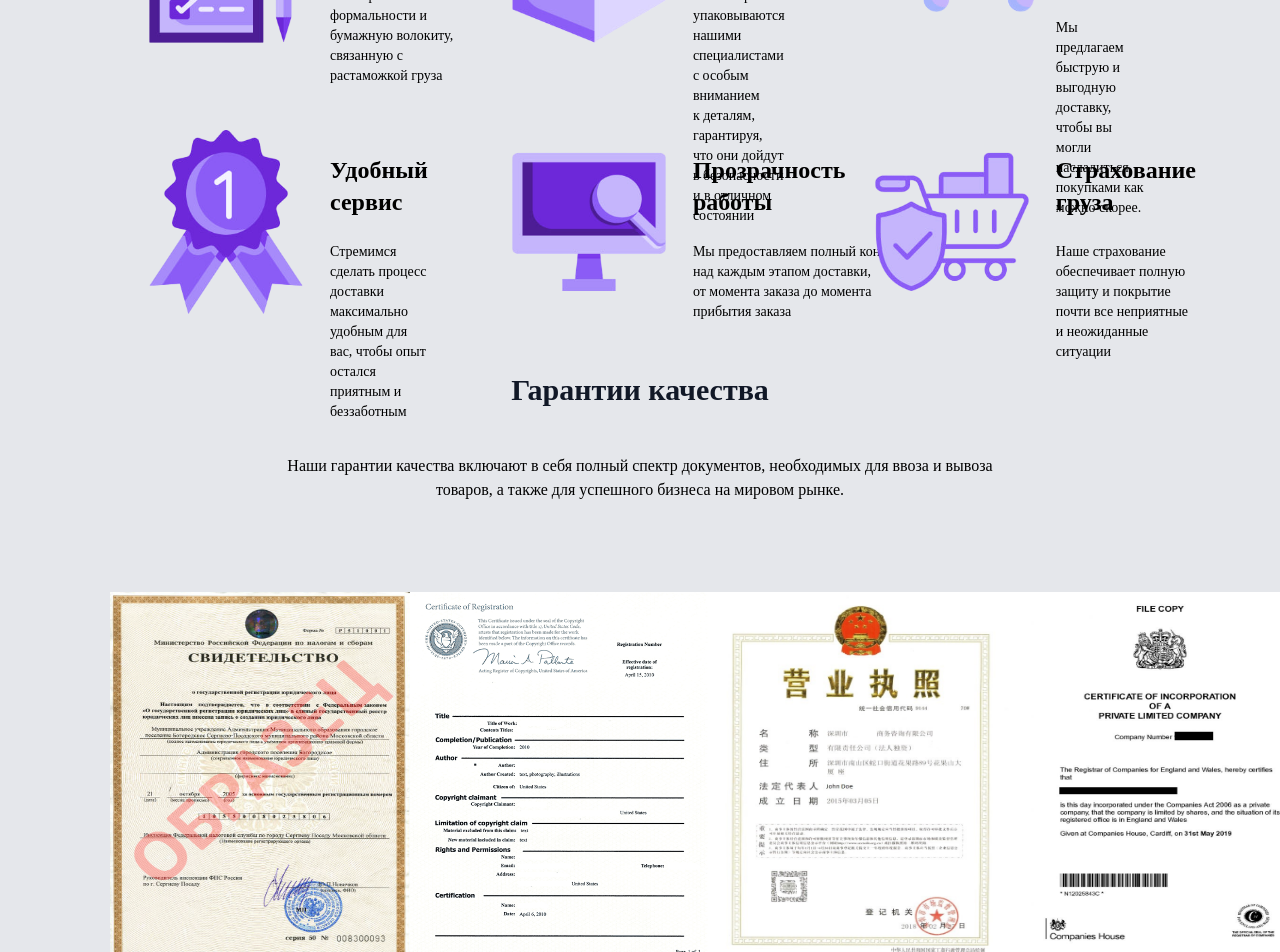
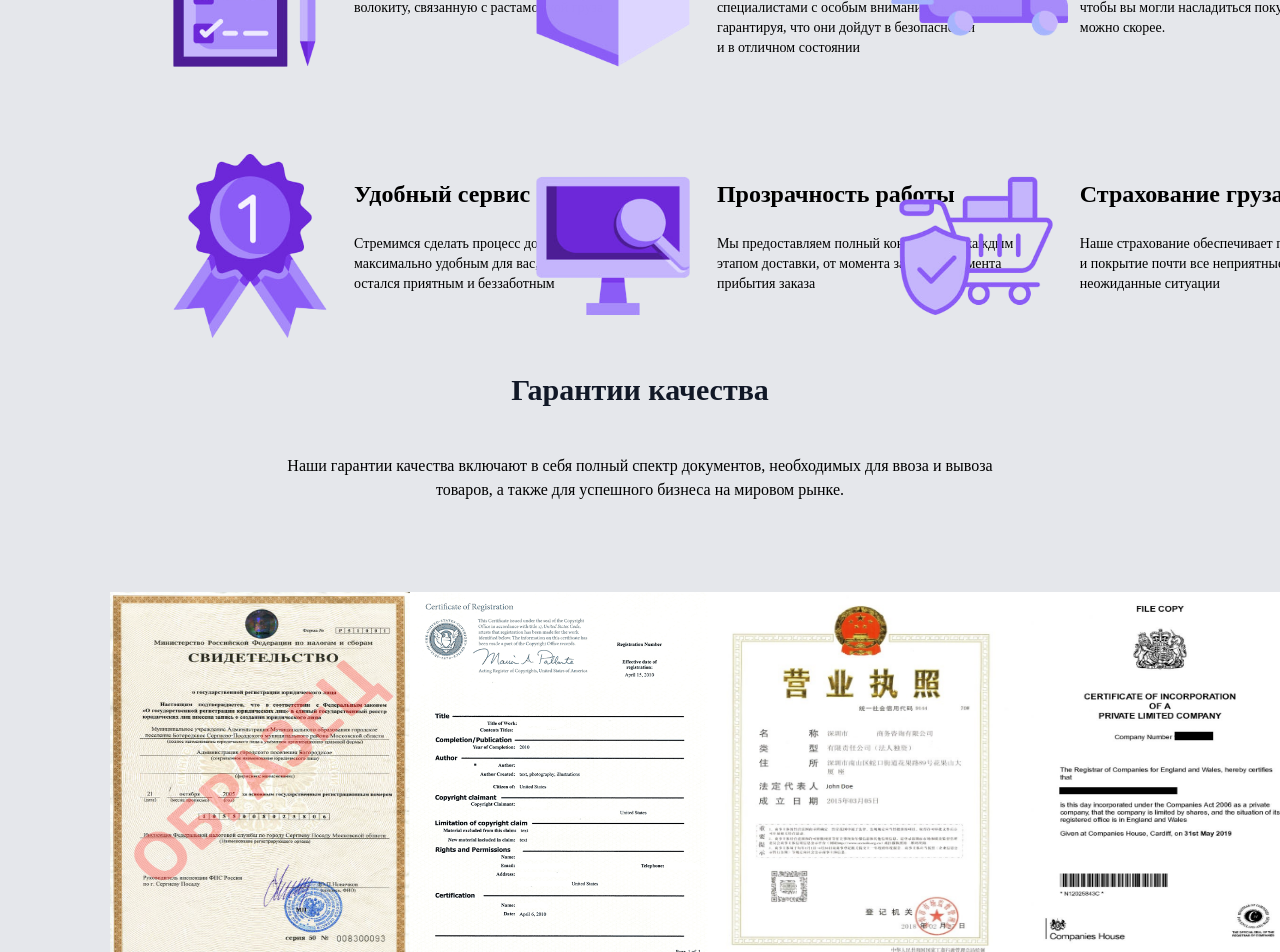
Before and after one commit to PouePouePoue/calculate_delivery_client, a React (Create React App) app: page / in a window 1280 px wide. Shown: the part 1020-1972 px from the top of the page. Built offline with nearby package versions, Linux system fonts and the light colour scheme.

Commit message:
Feat:change aboutUs and Certificate components

```diff
--- a/src/components/body/aboutUs/aboutUsContent/AboutUsContent.module.scss
+++ b/src/components/body/aboutUs/aboutUsContent/AboutUsContent.module.scss
@@ -6,41 +6,12 @@
     height: 392px;
     gap: 24px;
 
-    .block  {
+    .block {
         display: flex;
         max-width: 27%;
         width: 496px;
         height: 184px;
         gap: 12px;
         padding: 24px;
-        .aboutUsContentBoxText  {
-            width: 300px;
-            height: 104px;
-            gap: 12px;
-            .aboutUsContentTitle{
-                font-family: Formular;
-                font-weight: 900;
-                font-size: 24px;
-                line-height: 32px;
-                letter-spacing: 0%;
-                vertical-align: middle;
-                color: #000000;
-            }
-            .aboutUsContentText {
-                font-family: Formular;
-                font-weight: 400;
-                font-size: 14px;
-                line-height: 20px;
-                letter-spacing: 0%;
-                vertical-align: middle;
-                color: #000000;
-            }
-        }
-
-    }
-    img {
-         padding: 0;
-         margin: 0;
-          float: left;
     }
 }
--- a/src/components/body/aboutUs/aboutUsContent/AboutUsContent.tsx
+++ b/src/components/body/aboutUs/aboutUsContent/AboutUsContent.tsx
@@ -7,6 +7,7 @@ import fourth from './photo/4.png';
 import fifth from './photo/5.png';
 import sixth from './photo/6.png';
 import {ABOUT_US_INFO} from "../../../../constants/index.constants"
+import AboutUsBlock from "./aboutUsBlock/AboutUsBlock";
 
 const AboutUsContent = () => {
     return (
@@ -15,12 +16,11 @@ const AboutUsContent = () => {
                 ABOUT_US_INFO &&
                 ABOUT_US_INFO?.map((item, index) => {
                     return (
+
                         <div className={styles.block}>
-                            <img src={item.img} className={styles.firstImg} alt="logo" />
-                            <div className={styles.aboutUsContentBoxText}>
-                                <p className={styles.aboutUsContentTitle}>{item.title}</p>
-                                <p className={styles.aboutUsContentText}>{item.text}</p>
-                            </div>
+                            <AboutUsBlock img={item.img} title={item.title} text={item.text} />
+
+
                         </div>
                     )
                 } )
--- /dev/null
+++ b/src/components/body/aboutUs/aboutUsContent/aboutUsBlock/AboutUsBlock.module.scss
@@ -0,0 +1,37 @@
+
+.block  {
+        display: flex;
+        width: 496px;
+        height: 184px;
+        gap: 12px;
+        padding: 24px;
+        .aboutUsContentBoxText  {
+            width: 300px;
+            height: 104px;
+            gap: 12px;
+            .aboutUsContentTitle{
+                font-family: Formular;
+                font-weight: 900;
+                font-size: 24px;
+                line-height: 32px;
+                letter-spacing: 0%;
+                vertical-align: middle;
+                color: #000000;
+            }
+            .aboutUsContentText {
+                font-family: Formular;
+                font-weight: 400;
+                font-size: 14px;
+                line-height: 20px;
+                letter-spacing: 0%;
+                vertical-align: middle;
+                color: #000000;
+            }
+        }
+
+    }
+    img {
+         padding: 0;
+         margin: 0;
+          float: left;
+    }
--- /dev/null
+++ b/src/components/body/aboutUs/aboutUsContent/aboutUsBlock/AboutUsBlock.tsx
@@ -0,0 +1,22 @@
+import React from 'react';
+import styles from './AboutUsBlock.module.scss'
+
+interface AboutUsBlockProps {
+  img: string;
+  title: string;
+  text: string;
+}
+
+const AboutUsBlock: React.FC<AboutUsBlockProps> = ({ img, title, text }) => {
+  return (
+    <div className={styles.block}>
+      <img src={img}  className={styles.firstImg} alt={title} />
+      <div className={styles.aboutUsContentBoxText}>
+        <p className={styles.aboutUsContentTitle}>{title}</p>
+        <p className={styles.aboutUsContentText}>{text}</p>
+      </div>
+    </div>
+  );
+};
+
+export default AboutUsBlock;
--- /dev/null
+++ b/src/components/body/guarantee/certificate/certificateBlock/CertificateBlock.module.scss
@@ -0,0 +1,16 @@
+.block{
+        .firstImg{
+        width: 300px;
+        height: 375px;
+        }
+        .certificateText{
+            font-family: Formular;
+            font-weight: 900;
+            font-size: 18px;
+            line-height: 28px;
+            letter-spacing: 0%;
+            text-align: center;
+            vertical-align: middle;
+
+        }
+    }
--- /dev/null
+++ b/src/components/body/guarantee/certificate/certificateBlock/CertificateBlock.tsx
@@ -0,0 +1,20 @@
+import React from 'react';
+import styles from './CertificateBlock.module.scss'
+
+interface AboutUsBlockProps {
+  img: string;
+  text: string;
+}
+
+const AboutUsBlock: React.FC<AboutUsBlockProps> = ({ img,  text }) => {
+  return (
+    <div className={styles.block}>
+      <img src={img}  className={styles.firstImg} />
+
+        <p className={styles.certificateText}>{text}</p>
+
+    </div>
+  );
+};
+
+export default AboutUsBlock;
--- a/src/components/body/guarantee/certificate/Сertificate.module.scss
+++ b/src/components/body/guarantee/certificate/Сertificate.module.scss
@@ -2,21 +2,6 @@
     padding-top: 50px;
     display: flex;
     justify-content: space-between;
-    .block{
-        .firstImg{
-        width: 300px;
-        height: 375px;
-        }
-        .certificateText{
-            font-family: Formular;
-            font-weight: 900;
-            font-size: 18px;
-            line-height: 28px;
-            letter-spacing: 0%;
-            text-align: center;
-            vertical-align: middle;
 
-        }
-    }
 
 }
--- a/src/components/body/guarantee/certificate/Сertificate.tsx
+++ b/src/components/body/guarantee/certificate/Сertificate.tsx
@@ -1,7 +1,7 @@
 import React from "react";
 import styles from "./Сertificate.module.scss"
 import {CERTIFICATE} from "../../../../constants/index.constants"
-
+import CertificateBlock from "./certificateBlock/CertificateBlock"
 const Сertificate = () => {
     return (
         <div className={styles.certificate}>
@@ -9,10 +9,7 @@ const Сertificate = () => {
                 CERTIFICATE &&
                 CERTIFICATE?.map((item,index)=>{
                     return (
-                        <div className={styles.block}>
-                            <img src={item.img} className={styles.firstImg} alt="logo" />
-                            <p className={styles.certificateText}>{item.text}</p>
-                         </div>
+                        <CertificateBlock img = {item.img} text = {item.text}/>
                     )
                 })
             }
```
